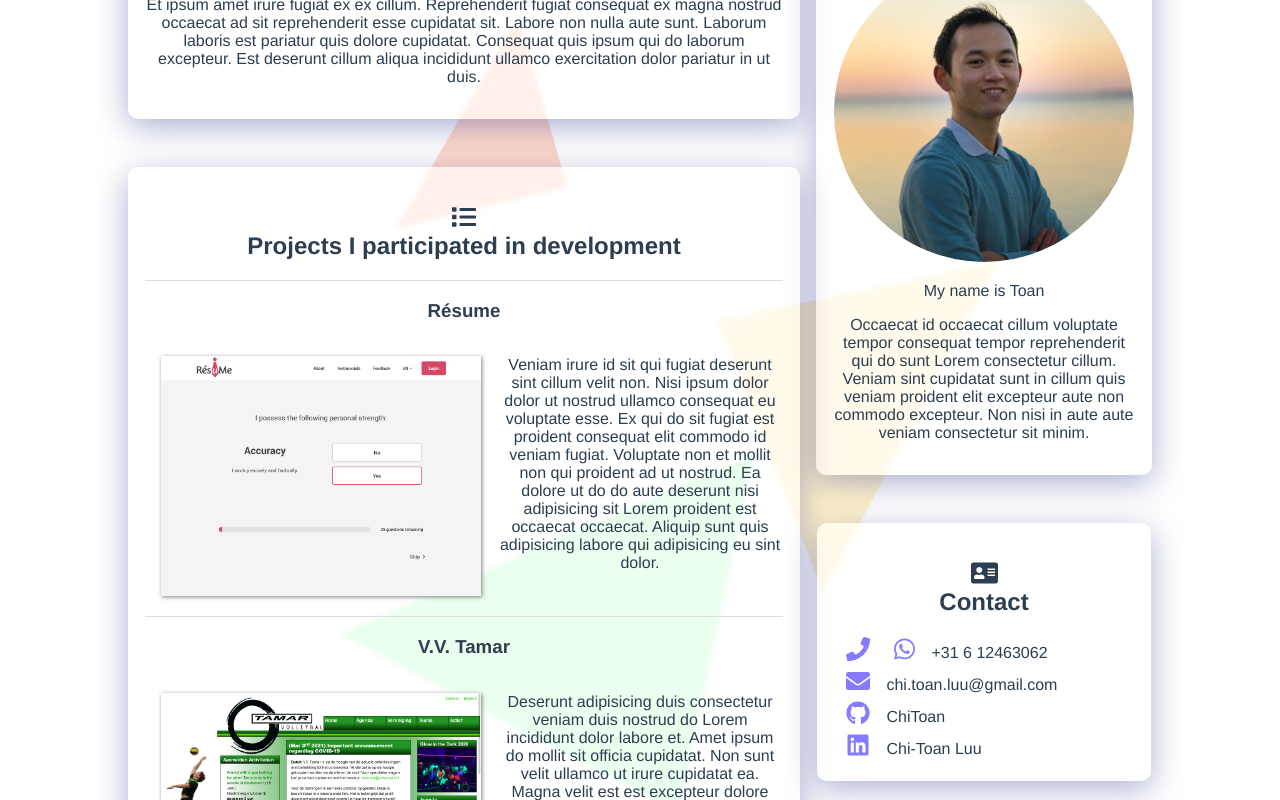
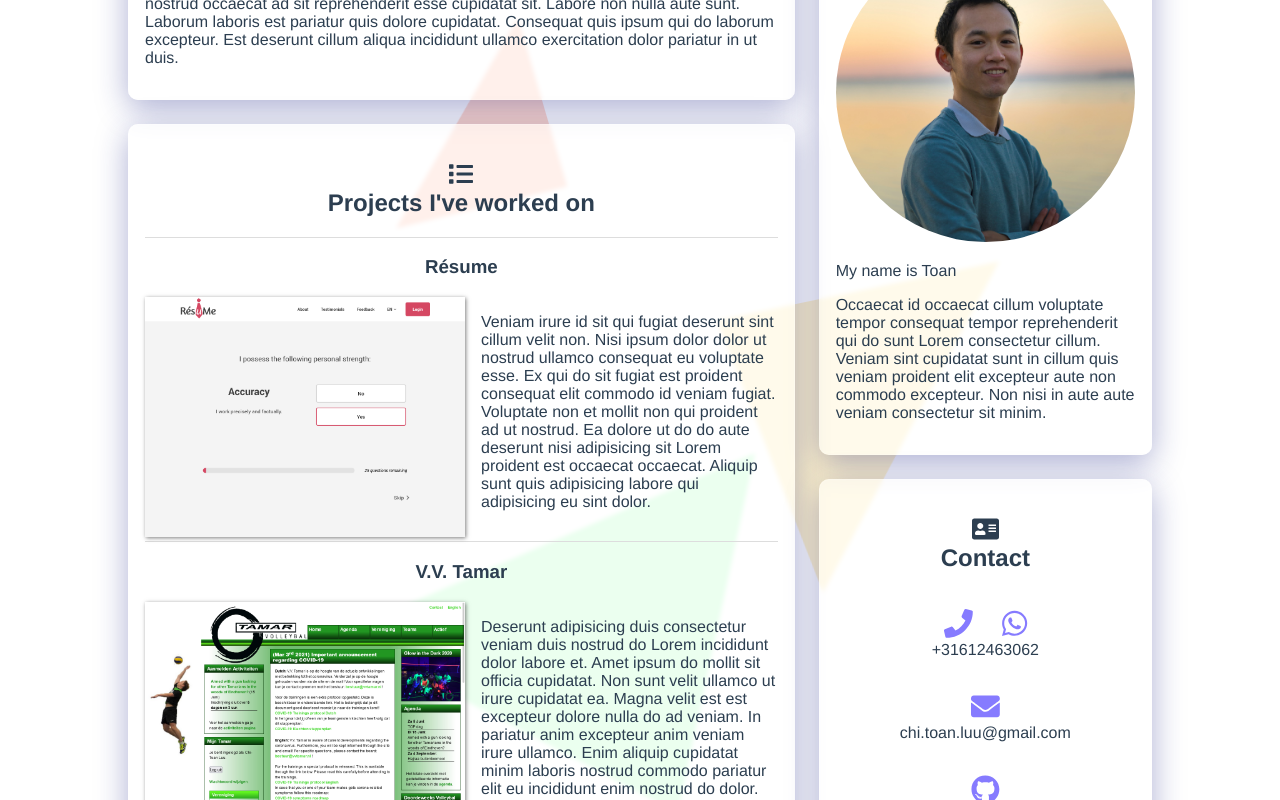
Before and after one commit to ChiToan/chitoan.github.io, a Vue app: page / in a window 1280 px wide. Shown: the part 320-1120 px from the top of the page. Built offline with nearby package versions, Linux system fonts and the light colour scheme; a web font is replaced by a local one.

Commit message:
Fix unneeded margins

```diff
--- a/src/assets/styles.scss
+++ b/src/assets/styles.scss
@@ -25,7 +25,7 @@ body {
 
 .container {
   display: grid;
-  grid-gap: 1rem;
+  gap: 1rem;
   grid-template-rows: auto 1fr auto auto;
   grid-template-areas:
     "navbar"
@@ -43,7 +43,7 @@ body {
   border-radius: 10px;
   border: 1px solid rgba(255, 255, 255, 0.18);
   padding: 1rem;
-  margin: 1rem;
+  // margin: 1rem;
 
   width: fit-content;
   width: -moz-fit-content; /* Firefox/Gecko */
@@ -61,10 +61,12 @@ body {
   grid-area: content;
   // padding: 1rem;
   section {
-    margin-left: auto;
-    margin-right: auto;
-    min-width: 300px;
-    max-width: calc(100% - 4rem);
+    margin: 2rem auto;
+    width: calc(100% - 3rem);
+
+    p {
+      text-align: left;
+    }
   }
   margin-bottom: 5rem;
 }
@@ -75,7 +77,8 @@ a {
   padding: 1rem;
   color: $violet;
 
-  &:hover {
+  &:hover,
+  &:active {
     filter: drop-shadow(0px 1px 1px rgba(0, 0, 0, 0.3));
   }
 }
@@ -93,10 +96,11 @@ a {
 
   .content {
     section {
-      max-width: 100%;
+      width: calc(100% - 2rem - 2px);
+      margin: 0;
     }
     display: grid;
-    grid-gap: 1em;
+    gap: 1.5rem;
     grid-template-columns: 2fr 1fr;
     // grid-template-rows: auto;
     grid-template-areas:
--- a/src/components/About.vue
+++ b/src/components/About.vue
@@ -16,8 +16,9 @@
 
 <style lang="scss">
 .profile-img {
-  width: 300px;
-  height: 300px;
-  border-radius: 150px;
+  width: 100%;
+  max-width: 300px;
+  // height: auto;
+  border-radius: 100%;
 }
 </style>
--- a/src/components/Contact.vue
+++ b/src/components/Contact.vue
@@ -5,38 +5,42 @@
     <li>
       <a href="tel:0612463062"><font-awesome-icon :icon="['fas', 'phone']" /></a>
       <a href="https://wa.me/31612463062"><font-awesome-icon :icon="['fab', 'whatsapp']" /></a>
-      +31 6 12463062
-
+      <br/>
+      +31612463062
     </li>
     <li>
       <a href="mailto:chi.toan.luu@gmail.com"><font-awesome-icon :icon="['fas', 'envelope']" /></a>
+      <br/>
       chi.toan.luu@gmail.com
     </li>
     <li>
       <a href="https://github.com/ChiToan"><font-awesome-icon :icon="['fab', 'github']" /></a>
-      ChiToan
+      <br/>ChiToan
     </li>
     <li>
       <a href="https://www.linkedin.com/in/toan-luu"><font-awesome-icon :icon="['fab', 'linkedin']" style="padding:0 1.5px;"/></a>
-        Chi-Toan Luu
+        <br/>Chi-Toan Luu
     </li>
   </ul>
 </template>
 
 <style lang="scss">
 .contact-info {
-  text-align: left;
   list-style-type: none;
   margin: 0;
   padding: 0;
 
   li {
-    height: 2rem;
+    // height: 2rem;
+    // word-wrap: break-word;
+    // white-space: nowrap;
+    padding: 1rem 0;
+    // border-top: 1px solid #ddd;
 
     a {
       margin: 0;
       padding: 0 0.5em;
-      font-size: 1.5rem;
+      font-size: 1.8rem;
     }
   }
 }
--- a/src/components/Navigation.vue
+++ b/src/components/Navigation.vue
@@ -14,7 +14,7 @@
   justify-content: space-evenly;
   a {
     max-width: 6ch;
-    padding: 0.6em;
+    padding: 0.5rem;
   }
 }
 </style>
--- a/src/components/Projects.vue
+++ b/src/components/Projects.vue
@@ -1,7 +1,7 @@
 <template>
   <h2>
     <font-awesome-icon :icon="['fas', 'list']" /><br />
-    Projects I participated in development
+    Projects I've worked on
   </h2>
   <ul class="projects-list">
     <li>
@@ -91,12 +91,16 @@
   flex-wrap: wrap;
   justify-content: center;
 
+  a {
+    padding: 0;
+  }
+
   img {
     max-width: 320px;
     box-shadow: 1px 1px 4px rgba($color: black, $alpha: 0.5);
     // float: left;
 
-    &:hover {
+    &:hover, &:active {
       filter: none;
       box-shadow: 2px 2px 8px rgba($color: black, $alpha: 0.5);
     }
@@ -106,6 +110,10 @@
 @media (min-width: 1080px) {
   .project-content {
     flex-wrap: nowrap;
+
+    a {
+      margin-right: 1rem;
+    }
   }
 }
 </style>>
```
Also changed, not shown: 5 other files (tests, documents, lock files or other folders).
